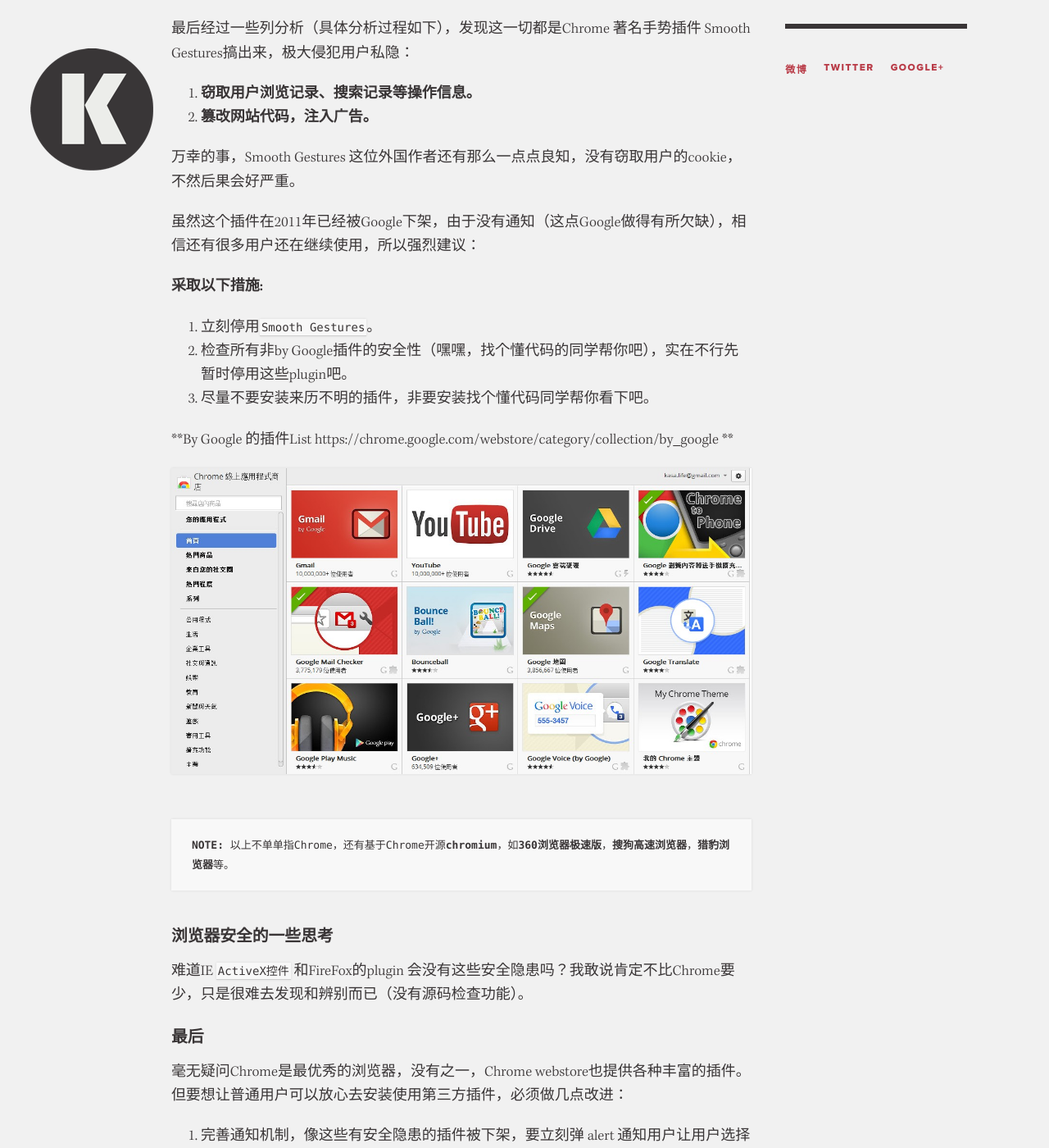
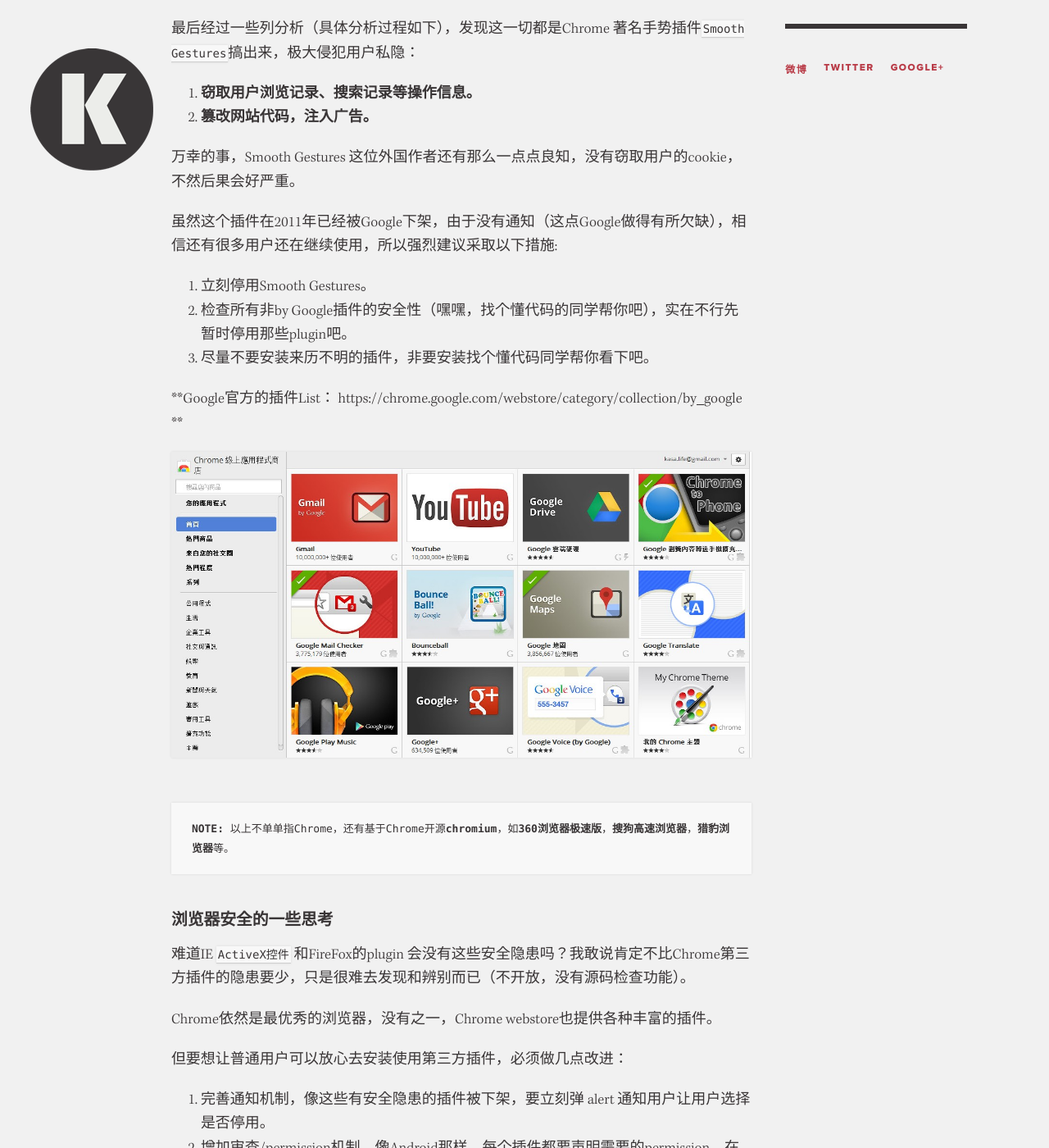
Before and after one commit to kenny2qi/kenny2qi.github.com, a Jekyll site: the page built from _posts/2012-10-27-chrome-plugin-privacy-issues.md, in a window 1280 px wide and 1400 px high, scrolled down 1318 px. Shown: the whole window at 82% size. Built offline with Jekyll 4.4.1, drawn with Linux system fonts in a browser that asks for light colours; nearby versions of some CDN libraries; Markdown is read by kramdown in place of the engine named in the settings; comment, search, counter and statistics services are not loaded; some of the changed text lies outside the part shown.

Commit message:
update post

```diff
--- a/_posts/2012-10-27-chrome-plugin-privacy-issues.md
+++ b/_posts/2012-10-27-chrome-plugin-privacy-issues.md
@@ -14,23 +14,21 @@
 - 所安装Chrome插件（plugin）中有部分做了手脚。
 
 <img src="/images/Smooth_Gestures_view.jpg" alt="Smooth_Gestures_view">
-最后经过一些列分析（具体分析过程如下），发现这一切都是Chrome 著名手势插件 Smooth Gestures搞出来，极大侵犯用户私隐：
+最后经过一些列分析（具体分析过程如下），发现这一切都是Chrome 著名手势插件<code class="default-size">Smooth Gestures</code>搞出来，极大侵犯用户私隐：
 
 1. **窃取用户浏览记录、搜索记录等操作信息。**
 2. **篡改网站代码，注入广告。**
 
 万幸的事，Smooth Gestures 这位外国作者还有那么一点点良知，没有窃取用户的cookie，不然后果会好严重。
 
-虽然这个插件在2011年已经被Google下架，由于没有通知（这点Google做得有所欠缺），相信还有很多用户还在继续使用，所以强烈建议：
+虽然这个插件在2011年已经被Google下架，由于没有通知（这点Google做得有所欠缺），相信还有很多用户还在继续使用，所以强烈建议采取以下措施:
 
-**采取以下措施:**
-
-1. 立刻停用<code class="default-size">Smooth Gestures</code>。
-2. 检查所有非by Google插件的安全性（嘿嘿，找个懂代码的同学帮你吧），实在不行先暂时停用这些plugin吧。
+1. 立刻停用Smooth Gestures。
+2. 检查所有非by Google插件的安全性（嘿嘿，找个懂代码的同学帮你吧），实在不行先暂时停用那些plugin吧。
 3. 尽量不要安装来历不明的插件，非要安装找个懂代码同学帮你看下吧。
 
 
-**By Google 的插件List https://chrome.google.com/webstore/category/collection/by_google **
+**Google官方的插件List：  https://chrome.google.com/webstore/category/collection/by_google **
 
 <img src="/images/chrome_webstore_by_google.jpg" alt="chrome_webstore_by_google">
 
@@ -40,12 +38,10 @@
 
 ##浏览器安全的一些思考
 
-难道IE <code class="default-size">ActiveX控件</code> 和FireFox的plugin 会没有这些安全隐患吗？我敢说肯定不比Chrome要少，只是很难去发现和辨别而已（没有源码检查功能）。
+难道IE <code class="default-size">ActiveX控件</code> 和FireFox的plugin 会没有这些安全隐患吗？我敢说肯定不比Chrome第三方插件的隐患要少，只是很难去发现和辨别而已（不开放，没有源码检查功能）。
 
+Chrome依然是最优秀的浏览器，没有之一，Chrome webstore也提供各种丰富的插件。
 
-##最后
-
-毫无疑问Chrome是最优秀的浏览器，没有之一，Chrome webstore也提供各种丰富的插件。
 但要想让普通用户可以放心去安装使用第三方插件，必须做几点改进：
 
 1. 完善通知机制，像这些有安全隐患的插件被下架，要立刻弹 alert 通知用户让用户选择是否停用。
@@ -131,4 +127,6 @@
 		24E5))
 	}
 
-##后记
+##最后
+
+我会继续使用Chrome，期待Chrome的进一步完善，鄙视那些注入广告的人和SP机构！Screw U!
```
